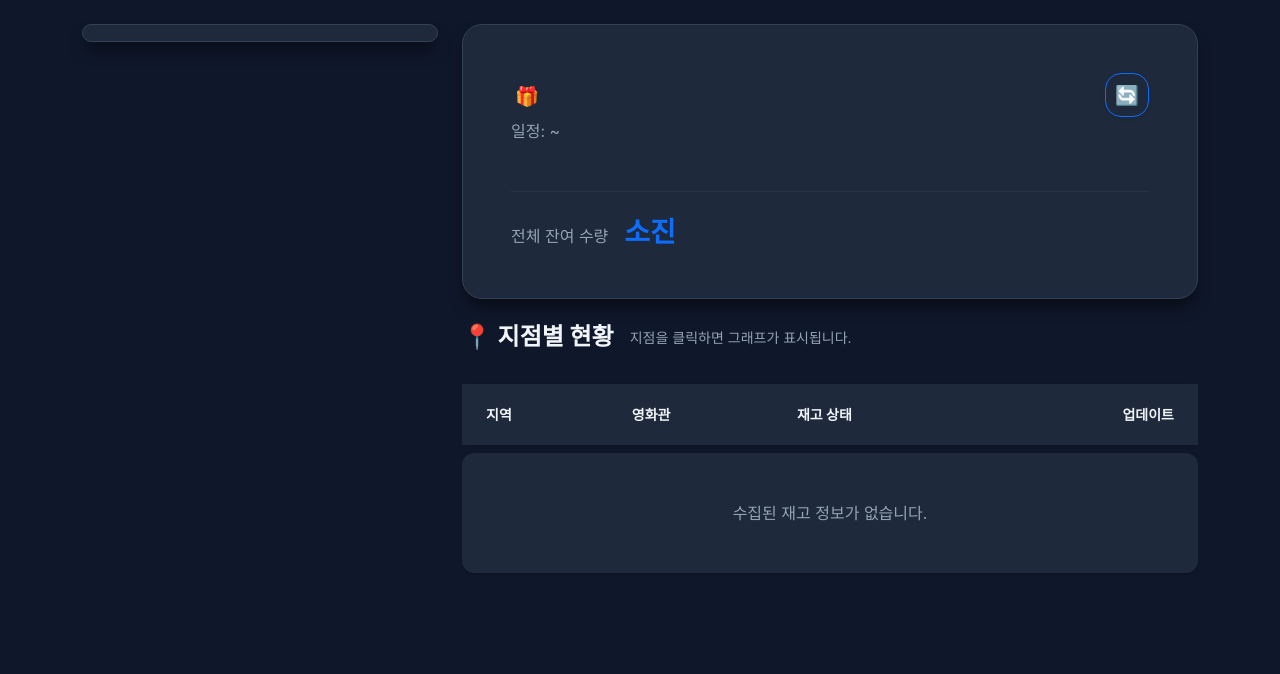
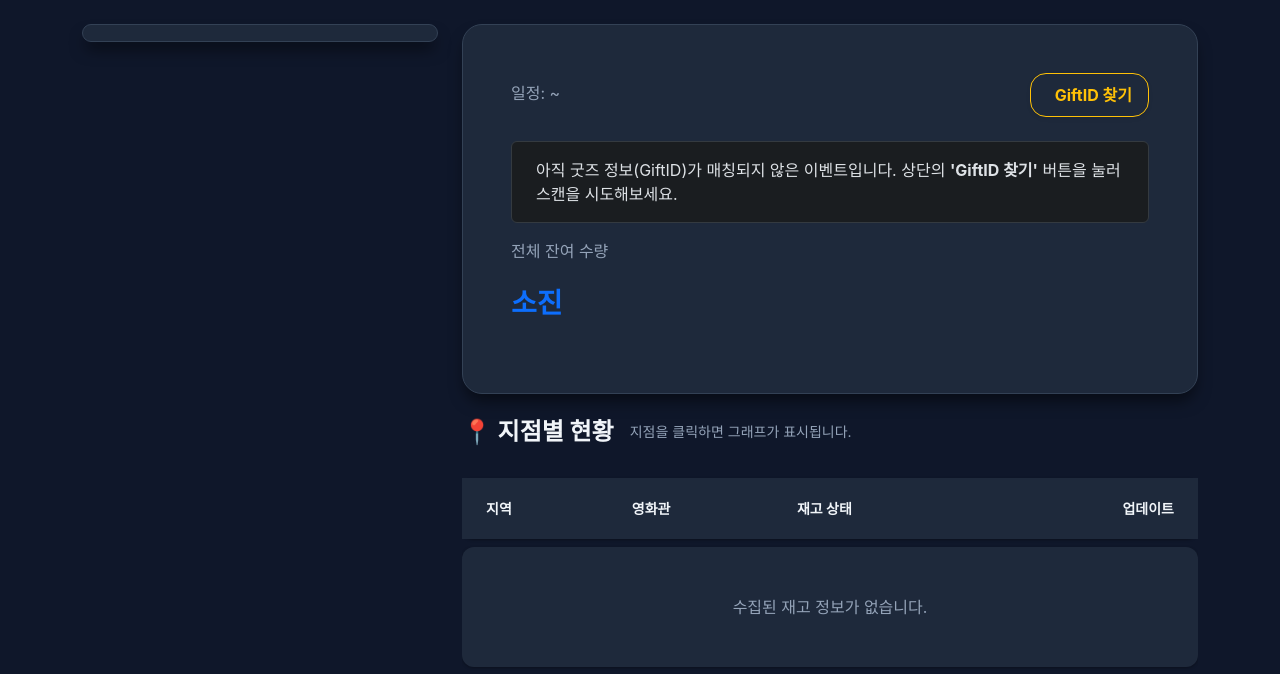
Before and after one commit to sysilion/moviehub, a FastAPI app: page /event/1 in a window 1280 px wide. Shown: the part 151-825 px from the top of the page. Run offline with FastAPI, Linux system fonts and the light colour scheme; data that the repository does not hold is empty; some web fonts are replaced.

Commit message:
feat: add manual gift id scan for unmatched events via web ui

```diff
--- a/src/web/app.py
+++ b/src/web/app.py
@@ -113,6 +113,20 @@ async def trigger_update(event_id: str, background_tasks: BackgroundTasks, db: S
     background_tasks.add_task(update_task)
     return {"status": "success", "message": "Update task started in background"}
 
+@app.post("/api/scan-gift/{event_id}")
+async def trigger_gift_scan(event_id: str, background_tasks: BackgroundTasks, db: Session = Depends(get_db)):
+    """누락된 GiftID 스캔 요청"""
+
+    def scan_task():
+        session = get_session()
+        try:
+            collector = LotteCinemaCollector(session)
+            collector.match_missing_gift_id(event_id)
+        finally: session.close()
+
+    background_tasks.add_task(scan_task)
+    return {"status": "success", "message": "GiftID scan started in background"}
+
 @app.get("/api/history/{event_id}/{cinema_id}")
 async def get_stock_history(event_id: str, cinema_id: str, db: Session = Depends(get_db)):
     """특정 지점의 수량 변동 이력 데이터 반환 (현재 상태 포함)"""
--- a/src/web/templates/detail.html
+++ b/src/web/templates/detail.html
@@ -28,17 +28,37 @@
                 <div>
                     <h2 class="fw-800 mb-2">
                         {{ event.EventName }}
+                        {% if event.GiftID %}
                         <span class="ms-1" style="cursor: help; font-size: 1.2rem;" title="Gift ID: {{ event.GiftID }}">🎁</span>
+                        {% endif %}
                     </h2>
                     <p class="text-muted mb-0">일정: {{ event.ProgressStartDate }} ~ {{ event.ProgressEndDate }}</p>
                 </div>
+
+                {% if event.GiftID %}
                 <button id="updateBtn" class="btn btn-update btn-outline-primary shadow-sm" title="즉시 갱신 요청" style="width: 44px; height: 44px; padding: 0; display: flex; align-items: center; justify-content: center;">
-                    <span id="btnIcon" style="font-size: 1.2rem;">🔄</span>
-                    <span id="btnSpinner" class="spinner-border spinner-border-sm d-none"></span>
+                    <i class="bi bi-arrow-clockwise fs-5"></i>
+                    <div class="spinner-border spinner-border-sm text-primary d-none" role="status"></div>
                 </button>
+                {% else %}
+                <button id="scanBtn" class="btn btn-update btn-outline-warning shadow-sm" title="GiftID 찾기 (스캔)" style="width: auto; height: 44px; padding: 0 1rem; display: flex; align-items: center; justify-content: center; gap: 0.5rem;">
+                    <i class="bi bi-search fs-5"></i>
+                    <span class="fw-bold">GiftID 찾기</span>
+                    <div class="spinner-border spinner-border-sm text-warning d-none" role="status"></div>
+                </button>
+                {% endif %}
             </div>
-            <hr class="my-4 opacity-10">
-            <div class="d-flex align-items-baseline">
+
+            {% if not event.GiftID %}
+            <div class="alert alert-dark d-flex align-items-center" role="alert">
+                <i class="bi bi-exclamation-triangle-fill text-warning me-2"></i>
+                <div>
+                    아직 굿즈 정보(GiftID)가 매칭되지 않은 이벤트입니다. 상단의 <strong>'GiftID 찾기'</strong> 버튼을 눌러 스캔을 시도해보세요.
+                </div>
+            </div>
+            {% endif %}
+
+            <div class="row g-4 mb-4">
                 <span class="text-muted me-3">전체 잔여 수량</span>
                 <h3 class="fw-800 text-primary mb-0">{{ total_stock | format_stock }}</h3>
             </div>
@@ -202,10 +222,13 @@ async function showChart(cinemaId, cinemaName) {
         });
 }
 
-document.getElementById('updateBtn').addEventListener('click', async () => {
-    const btn = document.getElementById('updateBtn');
-    const icon = document.getElementById('btnIcon');
-    const spinner = document.getElementById('btnSpinner');
+    const updateBtn = document.getElementById('updateBtn');
+    if (updateBtn) {
+        updateBtn.addEventListener('click', async () => {
+            const btn = updateBtn;
+            const icon = btn.querySelector('i');
+            const spinner = btn.querySelector('.spinner-border');
+
             btn.disabled = true;
             icon.classList.add('d-none');
             spinner.classList.remove('d-none');
@@ -222,6 +245,32 @@ document.getElementById('updateBtn').addEventListener('click', async () => {
                 }, 2000);
             }
         });
+    }
+
+    const scanBtn = document.getElementById('scanBtn');
+    if (scanBtn) {
+        scanBtn.addEventListener('click', async () => {
+            const btn = scanBtn;
+            const icon = btn.querySelector('i');
+            const spinner = btn.querySelector('.spinner-border');
+
+            btn.disabled = true;
+            icon.classList.add('d-none');
+            spinner.classList.remove('d-none');
+            try {
+                const response = await fetch('/api/scan-gift/{{ event.EventID }}', { method: 'POST' });
+                if (response.ok) showToast('GiftID 스캔 작업을 시작했습니다. (약 1~2분 소요)', 'warning');
+            } catch (e) {
+                showToast('연결 오류가 발생했습니다.', 'danger');
+            } finally {
+                setTimeout(() => {
+                    btn.disabled = false;
+                    icon.classList.remove('d-none');
+                    spinner.classList.add('d-none');
+                }, 2000);
+            }
+        });
+    }
 </script>
 
 <style>
```
Also changed, not shown: src/collectors/lotte.py (+51 -0 lines). Lines whose indentation alone changed are shown as unchanged.
